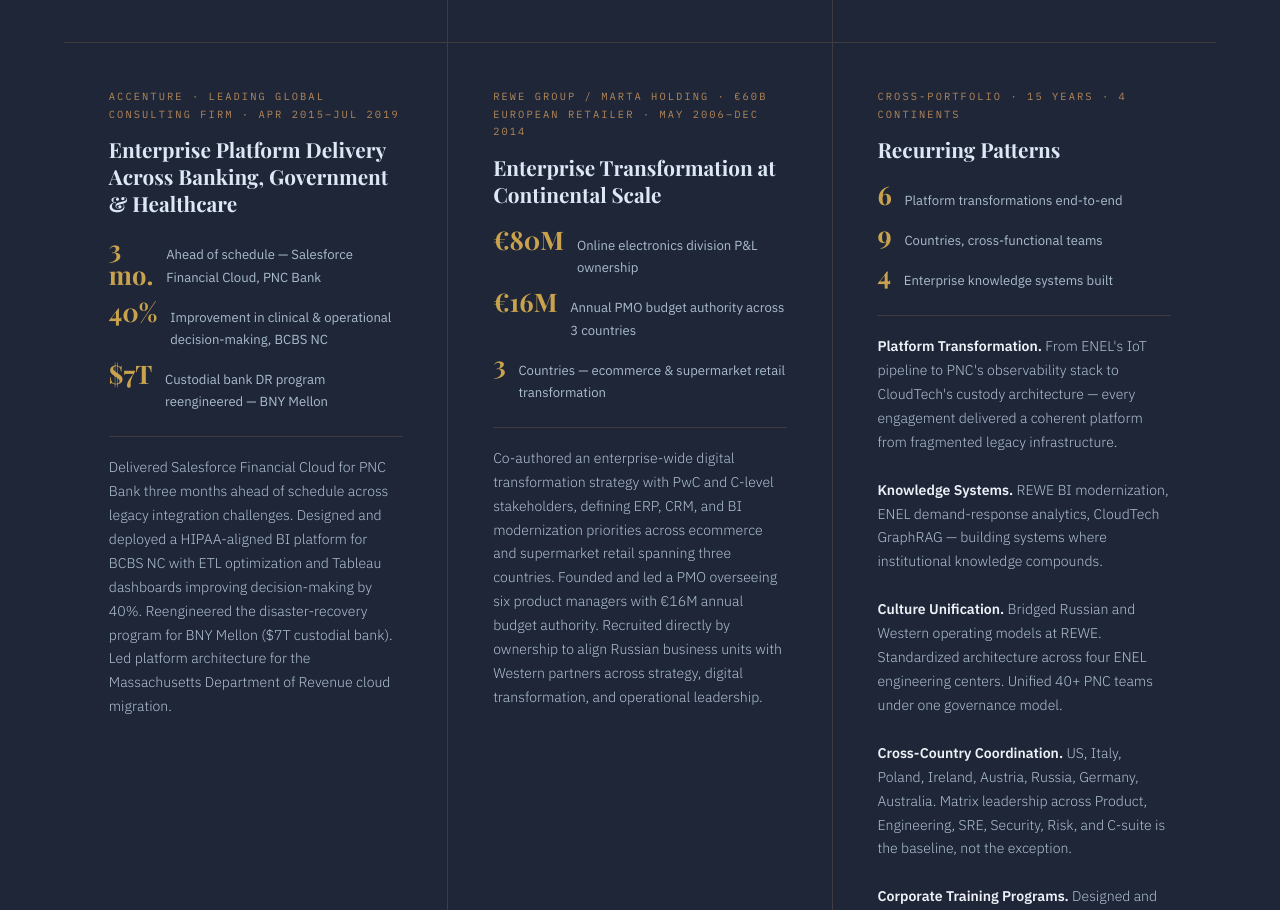
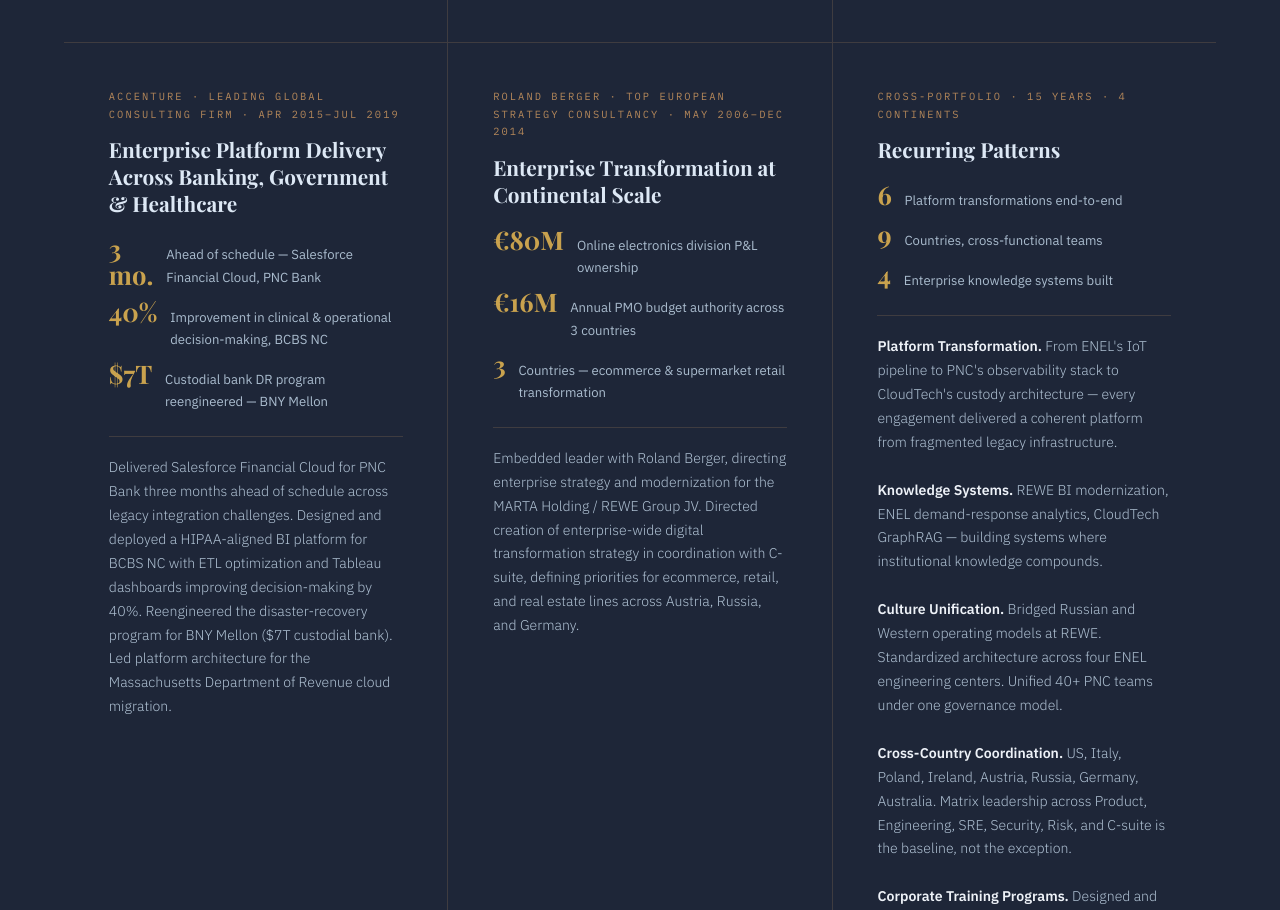
Before and after one commit to alexanderlogan/alexanderlogan.github.io, a plain HTML site: page index.html in a window 1280 px wide. Shown: the part 1800-2710 px from the top of the page. Drawn offline with nearby package versions, Linux system fonts and the light colour scheme.

Commit message:
Update index.html

```diff
--- a/index.html
+++ b/index.html
@@ -1048,14 +1048,14 @@
     </div>
 
     <div class="impact-card reveal">
-      <div class="impact-company">REWE Group / MARTA Holding · €60B European Retailer · May 2006–Dec 2014</div>
+      <div class="impact-company">Roland Berger · Top European Strategy Consultancy · May 2006–Dec 2014</div>
       <div class="impact-headline">Enterprise Transformation at Continental Scale</div>
       <div class="impact-metrics">
         <div class="metric-row"><div class="metric-value">€80M</div><div class="metric-desc">Online electronics division P&amp;L ownership</div></div>
         <div class="metric-row"><div class="metric-value">€16M</div><div class="metric-desc">Annual PMO budget authority across 3 countries</div></div>
         <div class="metric-row"><div class="metric-value">3</div><div class="metric-desc">Countries — ecommerce &amp; supermarket retail transformation</div></div>
       </div>
-      <div class="impact-body">Co-authored an enterprise-wide digital transformation strategy with PwC and C-level stakeholders, defining ERP, CRM, and BI modernization priorities across ecommerce and supermarket retail spanning three countries. Founded and led a PMO overseeing six product managers with €16M annual budget authority. Recruited directly by ownership to align Russian business units with Western partners across strategy, digital transformation, and operational leadership.</div>
+      <div class="impact-body">Embedded leader with Roland Berger, directing enterprise strategy and modernization for the MARTA Holding / REWE Group JV. Directed creation of enterprise-wide digital transformation strategy in coordination with C-suite, defining priorities for ecommerce, retail, and real estate lines across Austria, Russia, and Germany.</div>
     </div>
 
   <div class="impact-card reveal">
```
